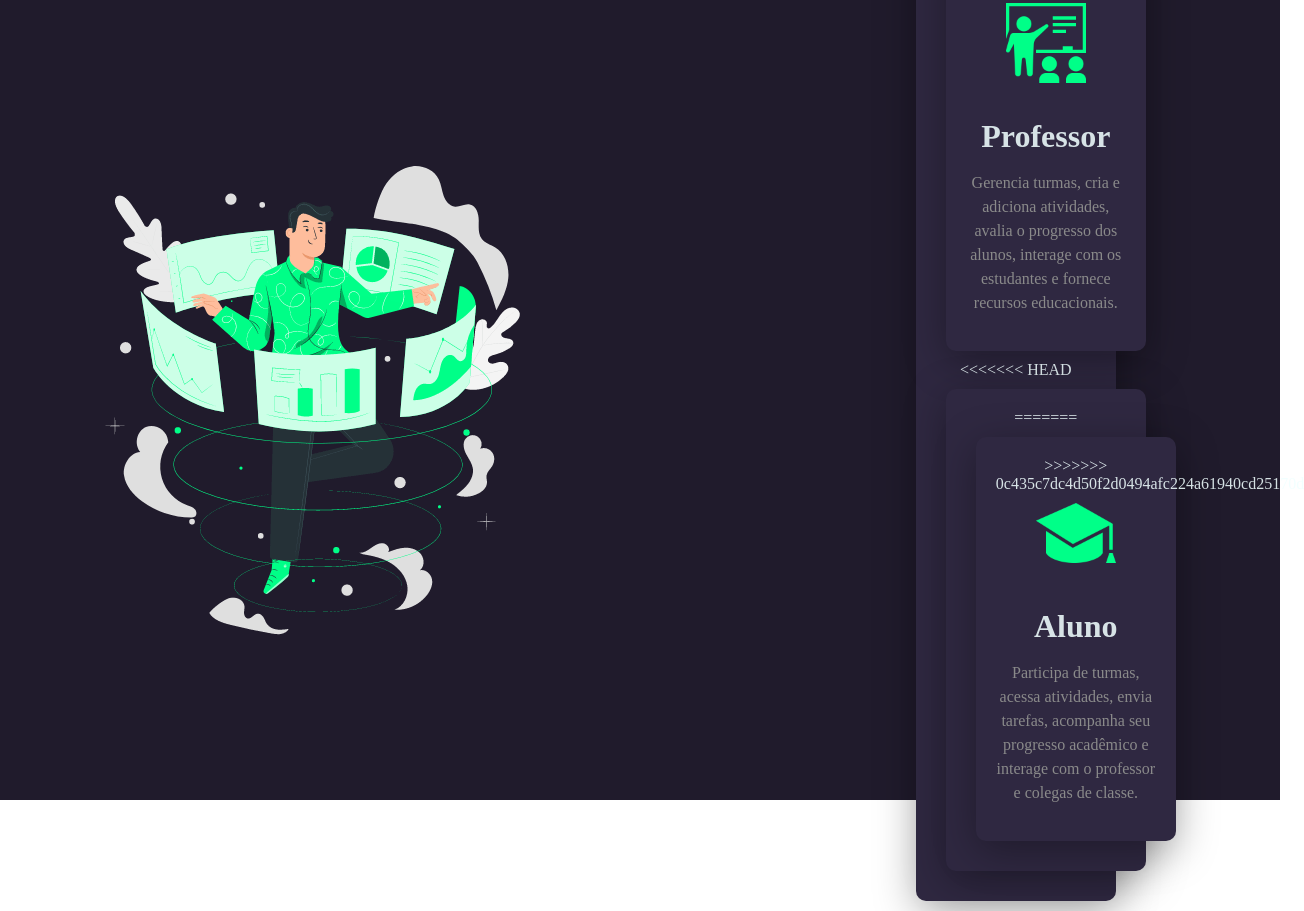
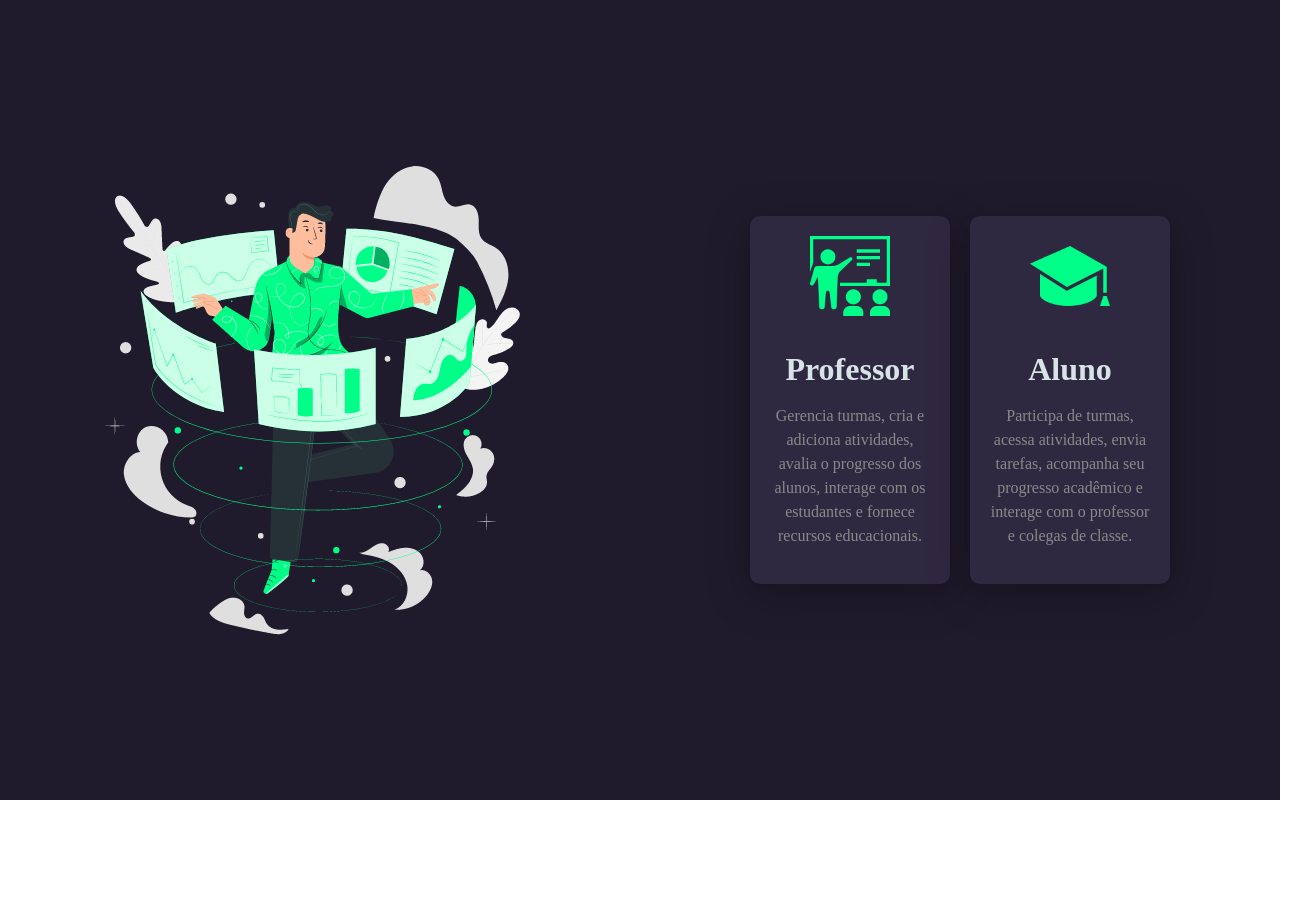
Before and after one commit to Caioalves14/SEA-frontend, a website: page views/tipousuario.html in a window 1280 px wide. Shown: the whole page, 1304 px wide, since content can reach past the window. After the commit the page ends 800 px from the top, so only its background shows below. Drawn offline with Linux system fonts and the light colour scheme.

Commit message:
Adicionando o logout na página do painel do professor e corrigindo alguns bugs

```diff
--- a/public/css/tipousuario.css
+++ b/public/css/tipousuario.css
@@ -27,7 +27,7 @@ body *{
 }
 .rigth-user{
     width: 50vw;
-    height: 55vw;
+    height: 55vh;
     display: flex;
     justify-content: center;
     align-items: center;
--- a/views/tipousuario.html
+++ b/views/tipousuario.html
@@ -13,25 +13,15 @@
         </div>
         <div class="rigth-user">
             <div class="container-users">
-<<<<<<< HEAD
                 <div class="card card-professor">
                     <a href="../views/cadastro-usuario.html"  onclick="setCategoriaAtual(categoria='professor')">
-=======
-                <div class="card">
-                    <a href="../views/cadastroprofessor.html">
->>>>>>> 0c435c7dc4d50f2d0494afc224a61940cd25170d
                         <img src="../public/imagem/professor.png" alt="escola" class="imagem-usuario">
                         <h1>Professor</h1>
                         <p>Gerencia turmas, cria e adiciona atividades, avalia o progresso dos alunos, interage com os estudantes e fornece recursos educacionais.</p>
                     </a>
                 </div>
-<<<<<<< HEAD
                 <div class="card card-aluno">
                     <a href="../views/cadastro-usuario.html" onclick="setCategoriaAtual(categoria='aluno')">
-=======
-                <div class="card">
-                    <a href="../views/cadastroaluno.html">
->>>>>>> 0c435c7dc4d50f2d0494afc224a61940cd25170d
                         <img src="../public/imagem/aluno.png" alt="escola" class="imagem-usuario">
                         <h1>Aluno</h1>
                         <p>Participa de turmas, acessa atividades, envia tarefas, acompanha seu progresso acadêmico e interage com o professor e colegas de classe.</p>
```
Also changed, not shown: index.html (+0 -6 lines), views/painelprofessor.html (+4 -0 lines), public/imagem/Icon/box-arrow-in-left.svg (added).
